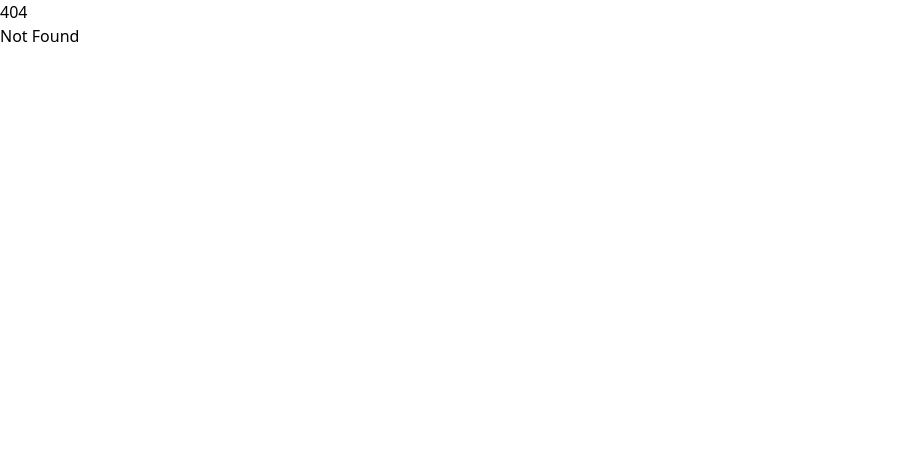
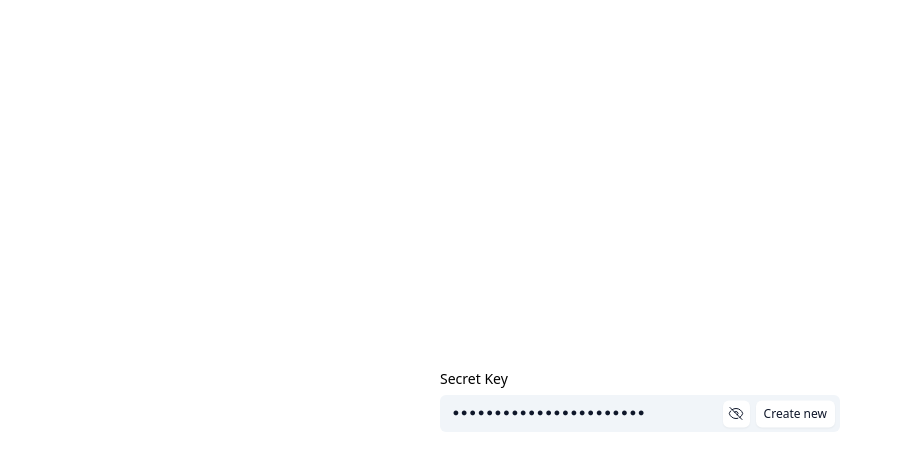
Before and after one commit to klkvsky/daily_c, a SvelteKit app: page /13 in a window 1280 px wide. Before the commit this address had no page. Shown: the top 470 px of the page, without its empty margins (0-903 px from the left). Built offline with nearby package versions, Linux system fonts and the light colour scheme.

Commit message:
added 13'th

```diff
--- a/src/routes/+page.svelte
+++ b/src/routes/+page.svelte
@@ -3,6 +3,6 @@
 	import { onMount } from 'svelte';
 
 	onMount(() => {
-		goto('/12');
+		goto('/13');
 	});
 </script>
--- /dev/null
+++ b/src/routes/13/+page.svelte
@@ -0,0 +1,187 @@
+<script>
+	import { browser } from '$app/environment';
+
+	const lettersAndNumbers = [...Array(26).keys()]
+		.map((i) => String.fromCharCode(i + 65))
+		.concat([...Array(26).keys()].map((i) => String.fromCharCode(i + 97)))
+		.concat([...Array(10).keys()].map((i) => i.toString()));
+
+	let isToggle = false;
+	let isChanged = false;
+	let iteration = -5;
+	let password = [
+		'O',
+		' l ',
+		'j',
+		'T',
+		'5',
+		'v',
+		'V',
+		'a',
+		'u',
+		'6',
+		'M',
+		'3',
+		'a',
+		'd',
+		'7',
+		'x',
+		'c',
+		't',
+		'j',
+		'G',
+		'A',
+		'6',
+		'T'
+	];
+
+	function generateNewPassword() {
+		password = Array(23)
+			.fill(0)
+			.map(() => lettersAndNumbers[Math.floor(Math.random() * lettersAndNumbers.length)]);
+	}
+
+	if (browser) {
+		setInterval(function () {
+			if (iteration > 23) {
+				return;
+			}
+			changeLetter();
+			iteration++;
+		}, 50);
+
+		function changeLetter() {
+			let spans = document.querySelectorAll('.password');
+
+			if (spans) {
+				spans.forEach((span, index) => {
+					if (index < iteration) {
+						span.innerText = password[index];
+						return;
+					}
+					if (index > iteration + 10) {
+						span.innerText = 'X';
+						return;
+					}
+					span.innerText = lettersAndNumbers[Math.floor(Math.random() * lettersAndNumbers.length)];
+				});
+			}
+		}
+	}
+</script>
+
+<main class="w-screen h-screen grid place-items-center">
+	<div class="flex flex-col gap-[6px] w-[400px]">
+		<p class="text-[14px] font-medium">Secret Key</p>
+		<div
+			class="font-mono flex flex-row items-center bg-slate-100 pl-[12px] py-[8px] rounded-[6px] text-[14px] pr-[56px] w-full relative text-slate-900 h-[37px] overflow-hidden"
+		>
+			{#each Array(23) as _, i}
+				{#if isChanged}
+					<div class="relative">
+						<!-- <div
+							class="absolute transition-all duration-500 ease-in-out top-0 left-0 "
+							style={`margin-top: ${iteration < i ? '-6ch' : '6ch'}`}
+						>
+							{password[i]}
+						</div>
+						<div
+							class="absolute transition-all duration-500 ease-in-out top-0 left-0"
+							style={`margin-top: ${iteration < i ? '-5ch' : '0'}; transform: scale(${
+								!isToggle && 0.3
+							}); font-weight: ${!isToggle ? 900 : 400}`}
+						>
+							{password[i]}
+						</div>
+						<div
+							class="absolute transition-all duration-500 ease-in-out top-0 left-0 "
+							style={`margin-top: ${iteration < i ? '-3ch' : '3ch'}`}
+						>
+							{password[i]}
+						</div> -->
+						<!-- <div
+							class="password transition-all duration-500 ease-in-out"
+							style={`transform: translateY(${iteration < i ? '0' : 'calc(100% + 10ch)'});`}
+						> -->
+						<div
+							class="password transition-all duration-500 ease-in-out"
+							style={`transform: scale(${!isToggle && 0.3}); font-weight: ${!isToggle ? 900 : 400}`}
+						>
+							{lettersAndNumbers[Math.floor(Math.random() * lettersAndNumbers.length)]}
+						</div>
+					</div>
+				{:else}
+					{#key isChanged}
+						<span
+							class="mr-[.2ch] text-slate-900 text-[8px] absolute top-[33%] -translate-y-[50%] left-[12px] w-[1.6ch] text-center transition-all duration-500 ease-in-out"
+							style={`transform: translateX(calc(${i} * 1.75ch)) translateY(calc(${
+								isToggle ? (i % 2 === 0 ? '1.5' : '-1.5') : '0'
+							}px));`}
+						>
+							●
+						</span>
+					{/key}
+				{/if}
+			{/each}
+
+			<button
+				class="absolute top-[50%] right-[90.12px] bg-white grid place-items-center aspect-square rounded-[6px] h-[calc(100%-10px)] -translate-y-[50%] hover:bg-slate-300 transition-all duration-500 ease-in-out cursor-pointer shadow-sm active:scale-90"
+				on:click={() => {
+					isToggle = !isToggle;
+					setTimeout(() => {
+						isChanged = !isChanged;
+						if (isChanged) iteration = -5;
+					}, 300);
+				}}
+			>
+				{#if !isChanged}
+					<svg
+						xmlns="http://www.w3.org/2000/svg"
+						fill="none"
+						viewBox="0 0 24 24"
+						stroke-width="1.5"
+						stroke="currentColor"
+						class="w-4 h-4"
+					>
+						<path
+							stroke-linecap="round"
+							stroke-linejoin="round"
+							d="M3.98 8.223A10.477 10.477 0 001.934 12C3.226 16.338 7.244 19.5 12 19.5c.993 0 1.953-.138 2.863-.395M6.228 6.228A10.45 10.45 0 0112 4.5c4.756 0 8.773 3.162 10.065 7.498a10.523 10.523 0 01-4.293 5.774M6.228 6.228L3 3m3.228 3.228l3.65 3.65m7.894 7.894L21 21m-3.228-3.228l-3.65-3.65m0 0a3 3 0 10-4.243-4.243m4.242 4.242L9.88 9.88"
+						/>
+					</svg>
+				{:else}
+					<svg
+						xmlns="http://www.w3.org/2000/svg"
+						fill="none"
+						viewBox="0 0 24 24"
+						stroke-width="1.5"
+						stroke="currentColor"
+						class="w-4 h-4"
+					>
+						<path
+							stroke-linecap="round"
+							stroke-linejoin="round"
+							d="M2.036 12.322a1.012 1.012 0 010-.639C3.423 7.51 7.36 4.5 12 4.5c4.638 0 8.573 3.007 9.963 7.178.07.207.07.431 0 .639C20.577 16.49 16.64 19.5 12 19.5c-4.638 0-8.573-3.007-9.963-7.178z"
+						/>
+						<path
+							stroke-linecap="round"
+							stroke-linejoin="round"
+							d="M15 12a3 3 0 11-6 0 3 3 0 016 0z"
+						/>
+					</svg>
+				{/if}
+			</button>
+			<button
+				class="absolute top-[50%] right-[5px] bg-white grid place-items-center rounded-[6px] h-[calc(100%-10px)] -translate-y-[50%] hover:bg-slate-300 transition-all duration-500 ease-in-out cursor-pointer shadow-sm px-[8px] font-sans text-[12px]"
+				on:click={() => {
+					isChanged = true;
+					isToggle = true;
+					iteration = -5;
+					generateNewPassword();
+				}}
+			>
+				Create new
+			</button>
+		</div>
+	</div>
+</main>
```
